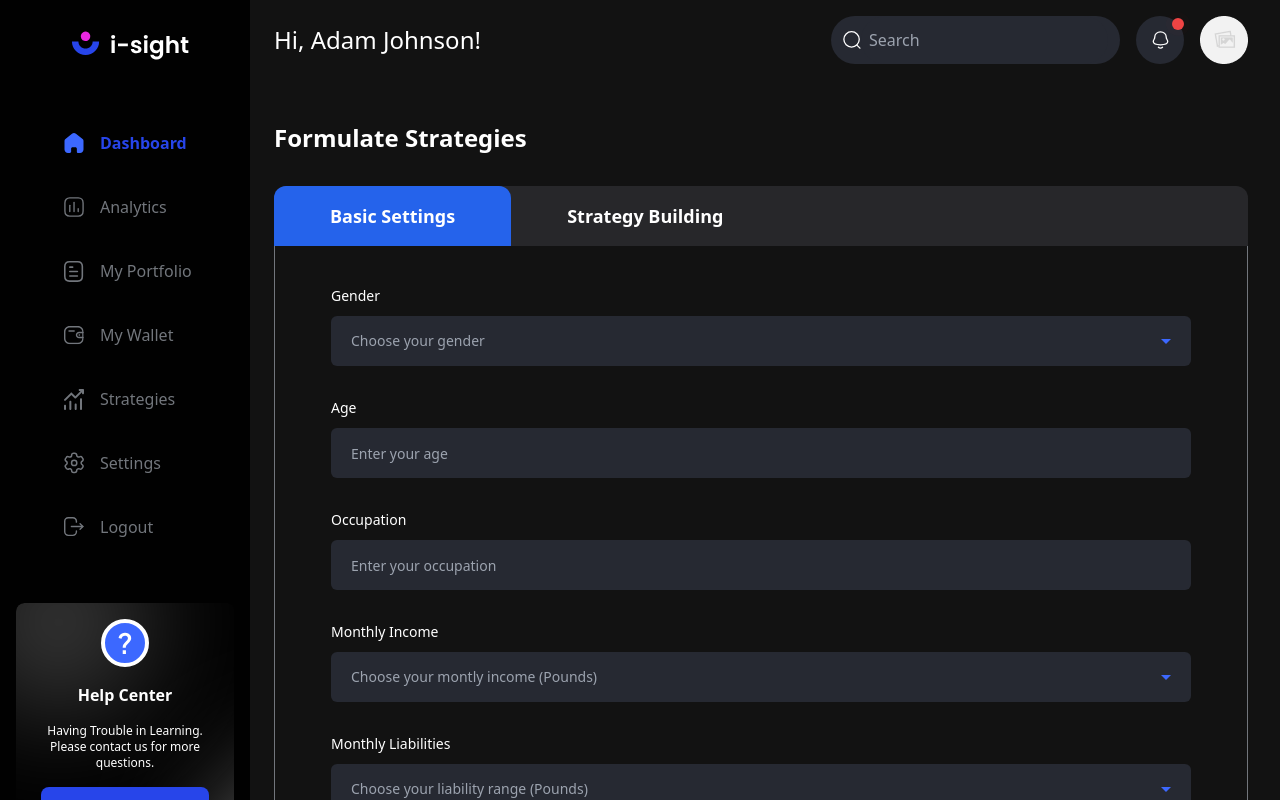
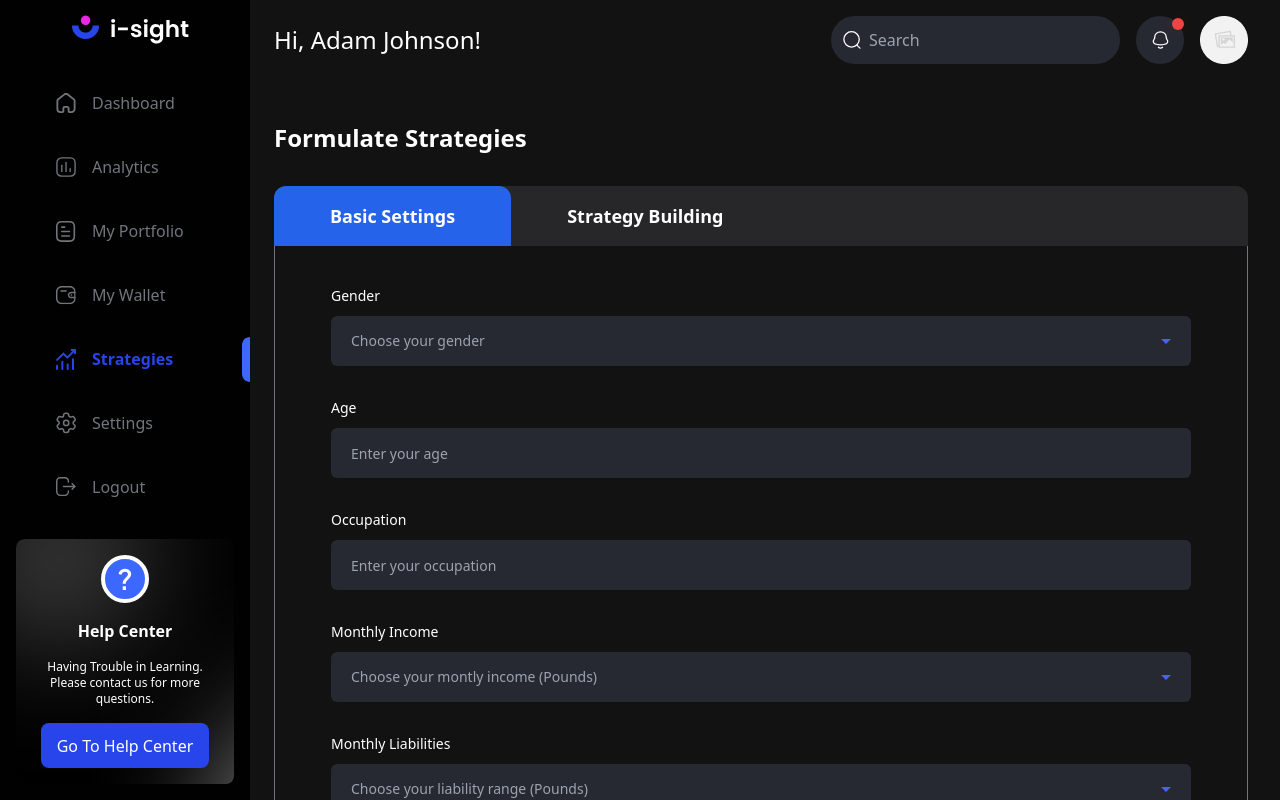
Before and after one commit to talalmughal/i-sight, a Next.js app: page /strategies in a window 1280 px wide. Shown: the top 800 px of the page. Built offline with nearby package versions, Linux system fonts and the light colour scheme.

Commit message:
sidebar issues fixed

```diff
--- a/components/layout/Sidebar.tsx
+++ b/components/layout/Sidebar.tsx
@@ -7,37 +7,37 @@ import Link from "next/link";
 
 const SIDEBAR_DATA = [
   {
-    name: "Dashboard",
+    name: "dashboard",
     icon: "/svgs/sidebar/Home.svg",
     iconActive: "/svgs/sidebar/HomeActive.svg",
   },
   {
-    name: "Analytics",
+    name: "analytics",
     icon: "/svgs/sidebar/Chart.svg",
     iconActive: "/svgs/sidebar/ChartActive.svg",
   },
   {
-    name: "My Portfolio",
+    name: "my portfolio",
     icon: "/svgs/sidebar/Document.svg",
     iconActive: "/svgs/sidebar/DocumentActive.svg",
   },
   {
-    name: "My Wallet",
+    name: "my wallet",
     icon: "/svgs/sidebar/Wallet.svg",
     iconActive: "/svgs/sidebar/WalletActive.svg",
   },
   {
-    name: "Strategies",
+    name: "strategies",
     icon: "/svgs/sidebar/Vector.svg",
     iconActive: "/svgs/sidebar/VectorActive.svg",
   },
   {
-    name: "Settings",
+    name: "settings",
     icon: "/svgs/sidebar/Setting.svg",
     iconActive: "/svgs/sidebar/SettingActive.svg",
   },
   {
-    name: "Logout",
+    name: "logout",
     icon: "/svgs/sidebar/Logout.svg",
     iconActive: "/svgs/sidebar/LogoutActive.svg",
   },
@@ -59,7 +59,7 @@ function SideBar() {
   return (
     <div
       className={`h-[100vh] sticky top-0  flex min-h-screen ${
-        collapsed ? "w-[100px] p-1 gap-8" : "w-[250px] p-4 gap-16"
+        collapsed ? "w-[100px] p-1 gap-8" : "w-[250px] gap-8 xxxl:gap-16"
       }  flex-col items-center bg-sidebarBg`}
     >
       {collapsed ? (
@@ -84,41 +84,50 @@ function SideBar() {
 
       <div
         className={`flex flex-col ${
-          collapsed ? "justify-center items-center" : "pl-12"
-        }  gap-10 w-full`}
+          collapsed ? "justify-center items-center" : "pl-10"
+        } gap-6 xxxl:gap-10 w-full`}
       >
         {SIDEBAR_DATA.map((item, i) => (
           <Link
             key={i}
-            href={item.name === "Strategies" ? "/strategies" : "/dashboard"}
+            href={item.name === "strategies" ? "/strategies" : "/dashboard"}
+            className={`relative px-8 py-2 ${collapsed ? "" : "pl-4"}`}
           >
-            <div
-              className="flex flex-row items-center gap-4 p- cursor-pointer"
-              onClick={() => setActiveRoute(item.name)}
-            >
+            <div className="flex flex-row items-center gap-4 p- cursor-pointer">
               <Image
-                src={activeRoute === item.name ? item.iconActive : item.icon}
+                src={
+                  router.asPath.includes(item.name)
+                    ? item.iconActive
+                    : item.icon
+                }
                 alt="icon"
                 height={20}
                 width={20}
               />
               <p
                 className={`${collapsed ? "hidden" : ""} ${
-                  activeRoute === item.name
+                  router.asPath.includes(item.name)
                     ? "font-[700] text-primary    "
                     : "font-[500] text-gray"
-                } text-base `}
+                } text-base capitalize`}
               >
                 {item.name}
               </p>
+              {router.asPath.includes(item.name) && !collapsed ? (
+                <Image
+                  src="/svgs/dashboard/MenuActive.svg"
+                  alt=""
+                  height={45}
+                  width={8}
+                  className="absolute right-0"
+                />
+              ) : null}
             </div>
           </Link>
         ))}
       </div>
       <div
-        className={`${
-          collapsed ? "hidden" : ""
-        } bg-helpCenter bg-cover bg-no-repeat flex flex-col items-center justify-start gap-4 rounded-[8px] p-4`}
+        className={`hidden xl:flex bg-helpCenter bg-cover bg-no-repeat flex-col items-center justify-start gap-4 rounded-[8px] p-4 mx-4`}
       >
         <Image
           src="/svgs/sidebar/Question.svg"
```
Also changed, not shown: public/svgs/dashboard/MenuActive.svg (added).
